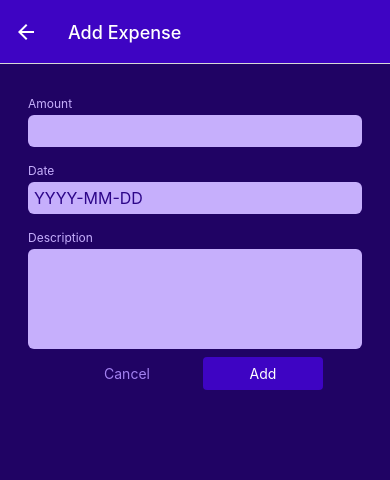
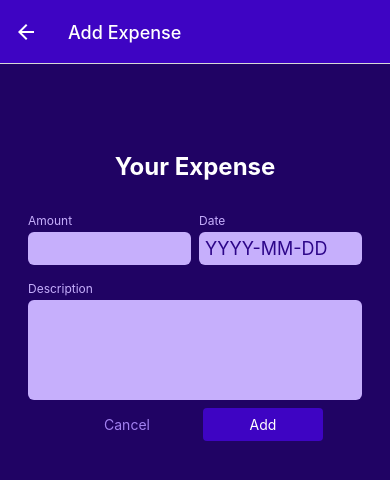
Before and after one commit to crislainesc/REACT_NATIVE_COURSE, a React Native app: screen /ManageExpense in a window 390 px wide. Shown: the top 480 px of the page. Built offline with nearby package versions, Linux system fonts and the light colour scheme.

Commit message:
style: form styles added

```diff
--- a/components/ManageExpense/ExpenseForm.js
+++ b/components/ManageExpense/ExpenseForm.js
@@ -1,27 +1,32 @@
-import { View } from 'react-native';
+import { StyleSheet, Text, View } from 'react-native';
+
 import Input from './Input';
 
-function ExpenseForm(props) {
-	function amountChangeHandler() {}
-	function dateChangeHandler() {}
+function ExpenseForm() {
+	function amountChangedHandler() {}
 
 	return (
-		<View>
+		<View style={styles.form}>
+			<Text style={styles.title}>Your Expense</Text>
+			<View style={styles.inputsRow}>
 				<Input
+					style={styles.rowInput}
 					label='Amount'
 					textInputConfig={{
 						keyboardType: 'decimal-pad',
-					onChangeText: amountChangeHandler,
+						onChangeText: amountChangedHandler,
 					}}
 				/>
 				<Input
+					style={styles.rowInput}
 					label='Date'
 					textInputConfig={{
 						placeholder: 'YYYY-MM-DD',
 						maxLength: 10,
-					onChangeText: dateChangeHandler,
+						onChangeText: () => {},
 					}}
 				/>
+			</View>
 			<Input
 				label='Description'
 				textInputConfig={{
@@ -35,3 +40,23 @@ function ExpenseForm(props) {
 }
 
 export default ExpenseForm;
+
+const styles = StyleSheet.create({
+	form: {
+		marginTop: 40,
+	},
+	title: {
+		fontSize: 24,
+		fontWeight: 'bold',
+		color: 'white',
+		marginVertical: 24,
+		textAlign: 'center',
+	},
+	inputsRow: {
+		flexDirection: 'row',
+		justifyContent: 'space-between',
+	},
+	rowInput: {
+		flex: 1,
+	},
+});
--- a/components/ManageExpense/Input.js
+++ b/components/ManageExpense/Input.js
@@ -1,8 +1,8 @@
 import { StyleSheet, Text, TextInput, View } from 'react-native';
 
-import { GlobalStyles } from '../../styles';
+import { GlobalStyles } from '../../styles/index';
 
-function Input({ label, textInputConfig }) {
+function Input({ label, style, textInputConfig }) {
 	const inputStyles = [styles.input];
 
 	if (textInputConfig && textInputConfig.multiline) {
@@ -10,7 +10,7 @@ function Input({ label, textInputConfig }) {
 	}
 
 	return (
-		<View style={styles.inputContainer}>
+		<View style={[styles.inputContainer, style]}>
 			<Text style={styles.label}>{label}</Text>
 			<TextInput style={inputStyles} {...textInputConfig} />
 		</View>
@@ -34,7 +34,7 @@ const styles = StyleSheet.create({
 		color: GlobalStyles.colors.primary700,
 		padding: 6,
 		borderRadius: 6,
-		fontSize: 16,
+		fontSize: 18,
 	},
 	inputMultiline: {
 		minHeight: 100,
```
Lines whose indentation alone changed are shown as unchanged.
